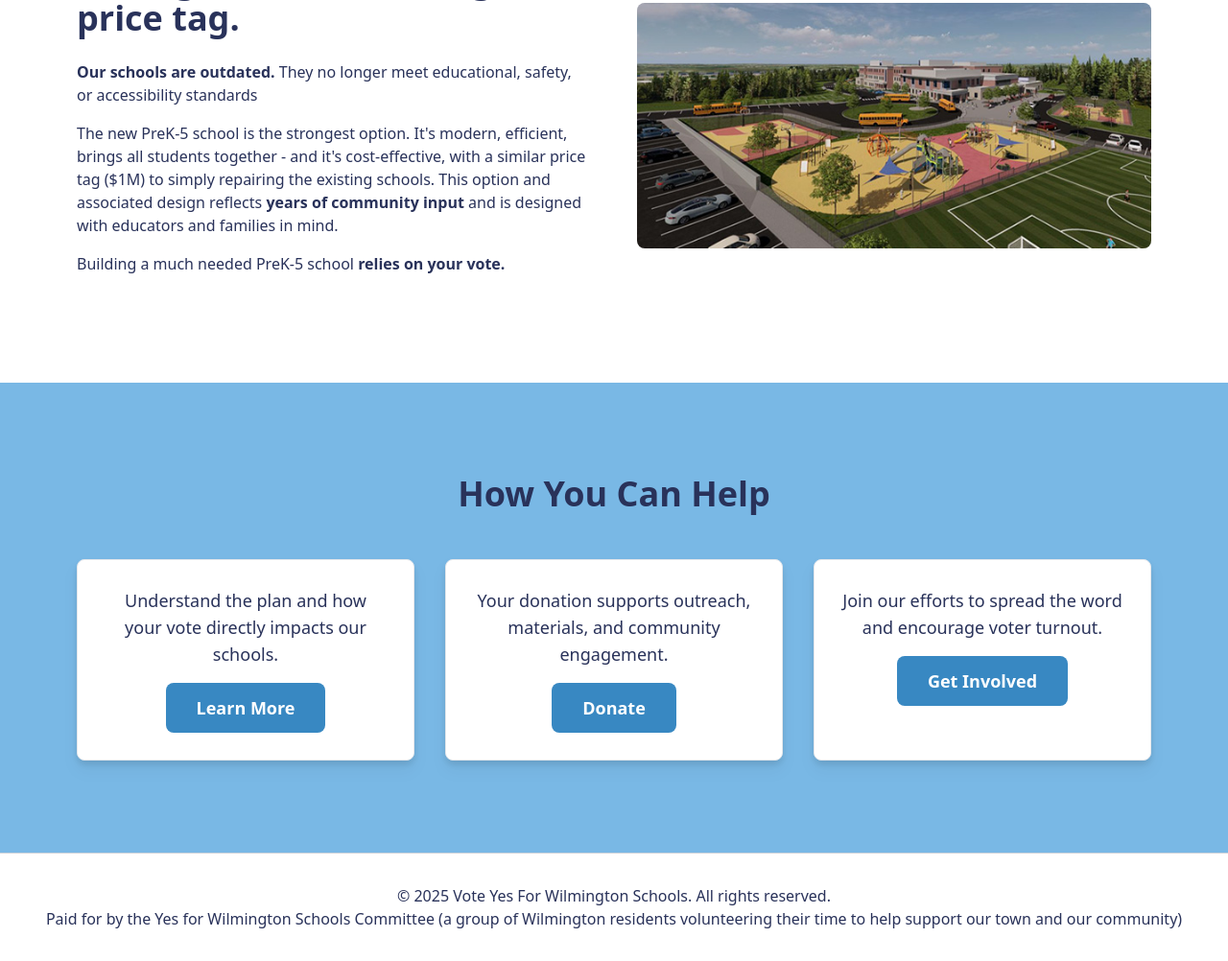
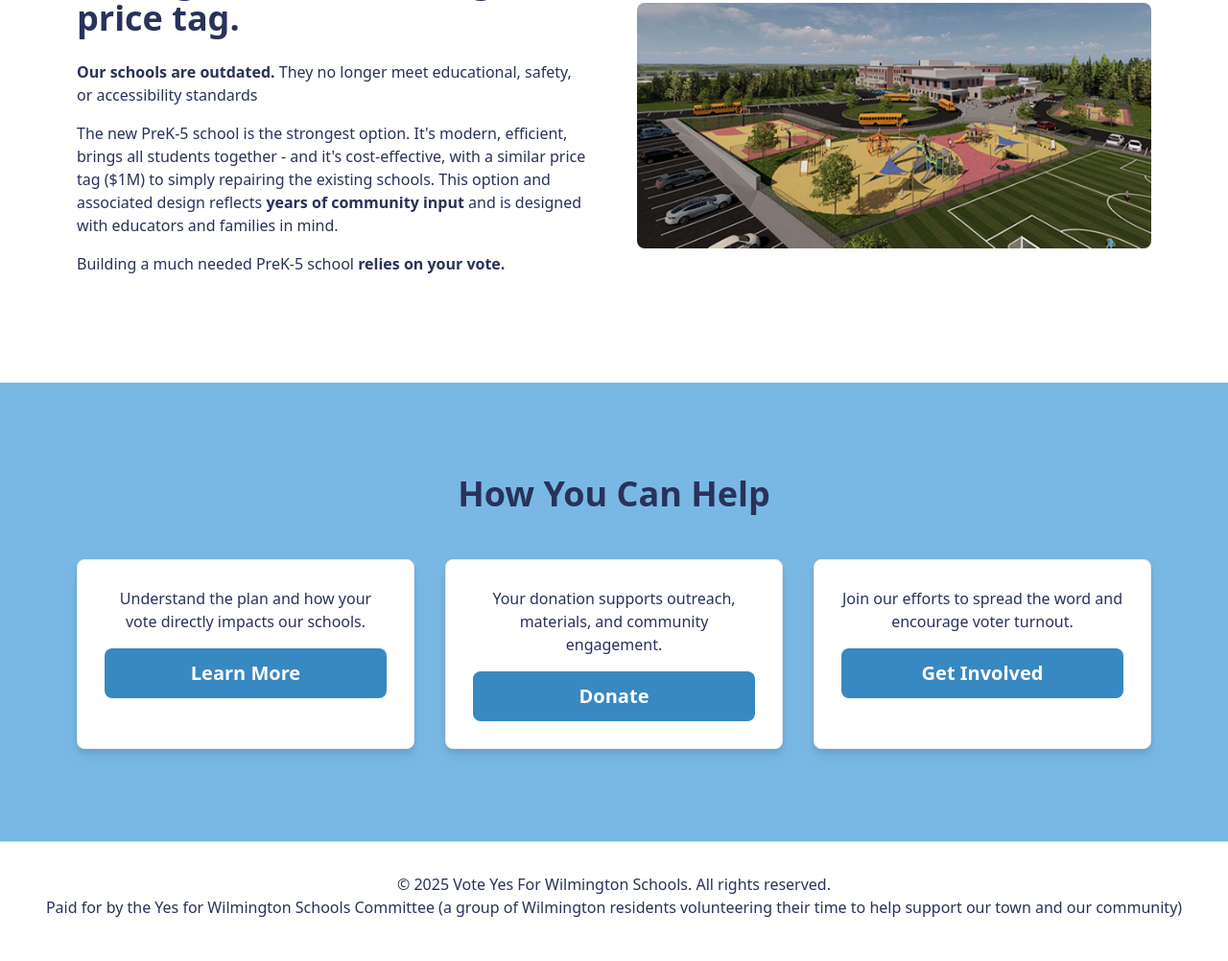
Before and after one commit to griffinm/yfws, a website built with Vite: page index.html in a window 1280 px wide. Shown: the part 957-1959 px from the top of the page at 96% size. Built offline with nearby package versions, Linux system fonts and the light colour scheme.

Commit message:
Changes text size for links/buttons

```diff
--- a/src/style.css
+++ b/src/style.css
@@ -23,7 +23,7 @@ html {
 
   nav {
     a.nav-link {
-      @apply hover:text-white px-3 py-2 rounded-md font-medium w-full transition-all duration-200 w-fit;
+      @apply hover:text-white px-3 py-2 rounded-md font-medium w-full transition-all duration-200 w-fit text-lg;
     }
   }
 }
@@ -125,11 +125,10 @@ table {
 }
 
 a {
-  font-weight: 500;
-  transition: color 0.3s ease;
+  @apply font-medium transition-all text-xl duration-200;
 
   &:hover {
-    color: rgb(41, 50, 90);
+    @apply text-primary-400;
   }
 }
 
@@ -161,7 +160,11 @@ ol, ul {
 
 .hero-card {
   background-color: rgba(255, 255, 255, 1);
-  @apply drop-shadow-lg border border-gray-200 p-7 rounded-lg transition-all duration-200 items-center text-center text-lg;
+  @apply drop-shadow-lg border border-gray-200 p-7 rounded-lg transition-all duration-200 items-center text-center;
+
+  a {
+    @apply w-full;
+  }
 
   &:hover {
     @apply drop-shadow-xl;
```
